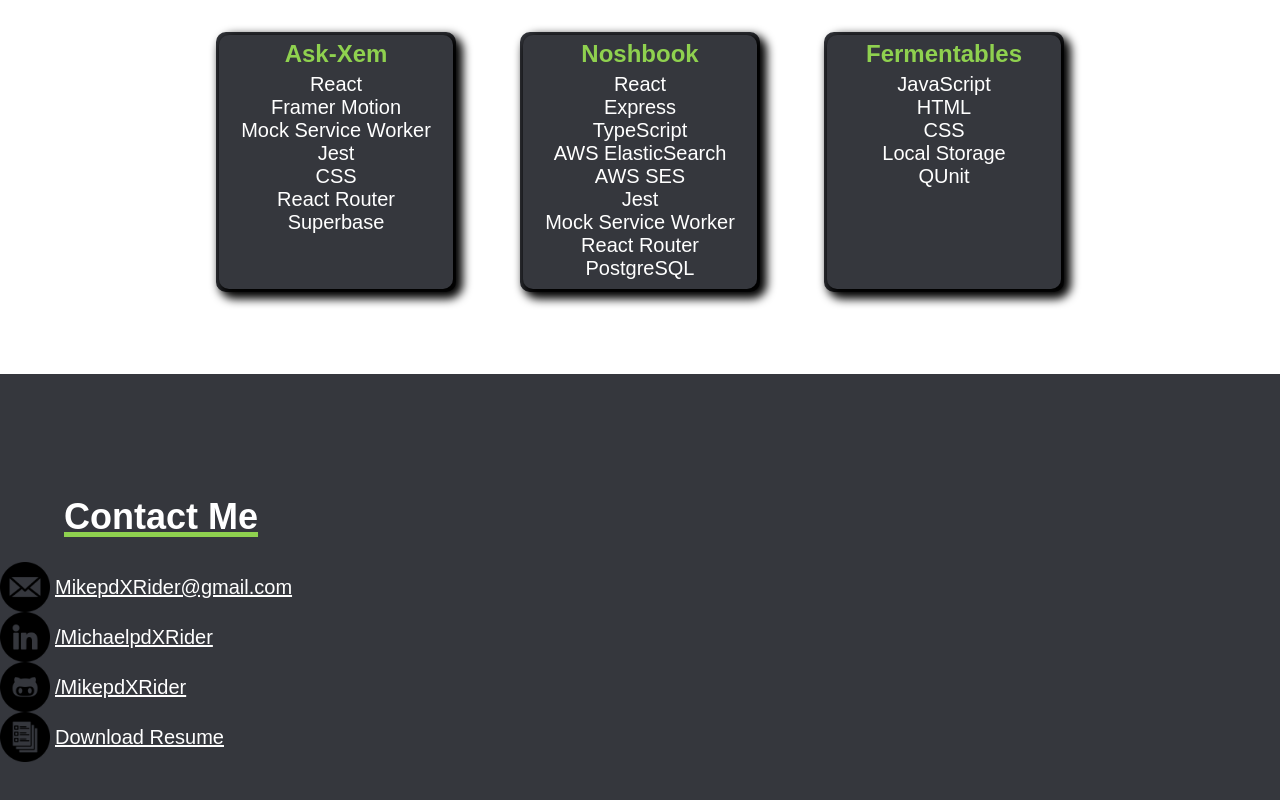
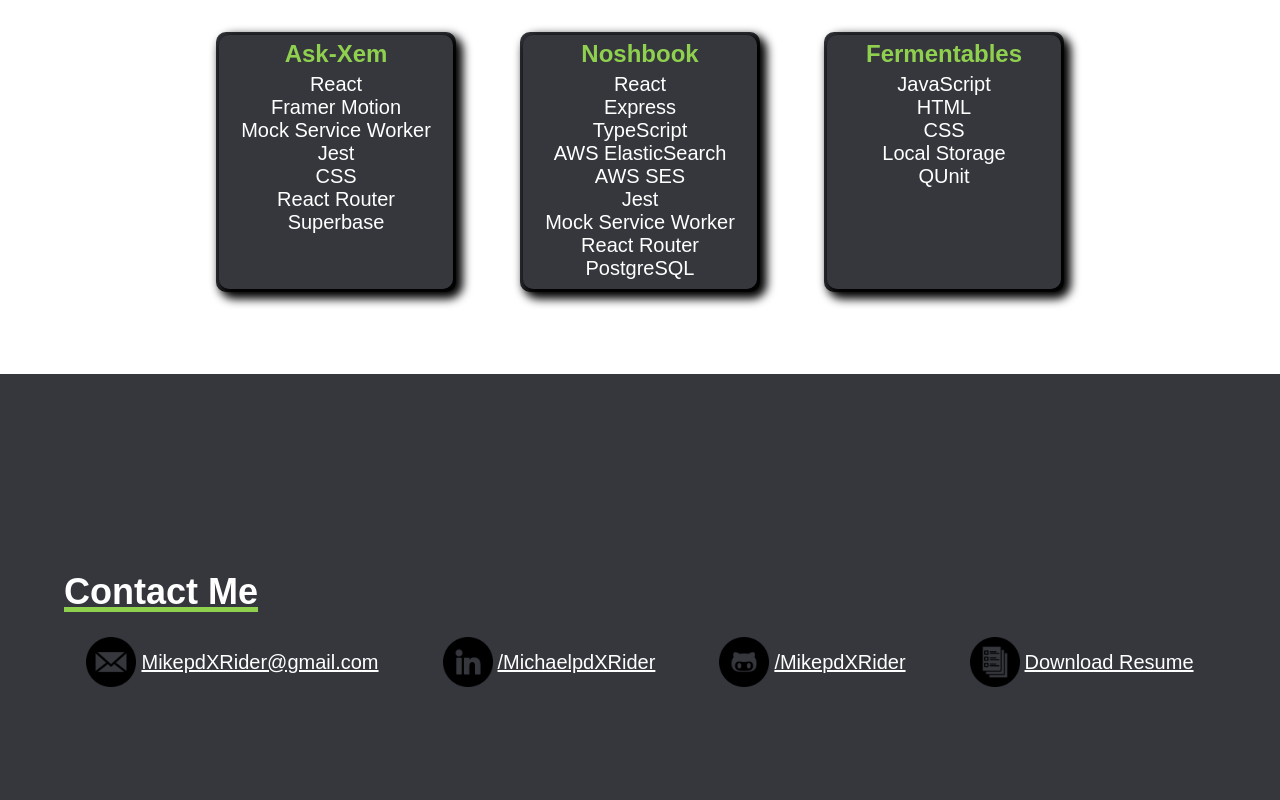
Before and after one commit to MikepdXRider/portfolio, a React (Create React App) app: page / in a window 1280 px wide. Shown: the part 1946-2746 px from the top of the page. Built offline with nearby package versions, Linux system fonts and the light colour scheme.

Commit message:
updates initial styling

```diff
--- a/src/App.module.css
+++ b/src/App.module.css
@@ -63,3 +63,11 @@
   margin: 10px;
   width: 90%;
 }
+
+/* contact me section content */
+.contactMeContainer {
+  display: flex;
+  justify-content: center;
+  gap: 5vw;
+  flex-wrap: wrap;
+}
--- a/src/App.tsx
+++ b/src/App.tsx
@@ -64,7 +64,7 @@
       </Section>
 
       <Section title={'Contact Me'} darkMode={true}>
-        <div>
+        <div className={styles.contactMeContainer}>
           <Contact
             imgSrc={gmail}
             imgAlt="email icon"
```
